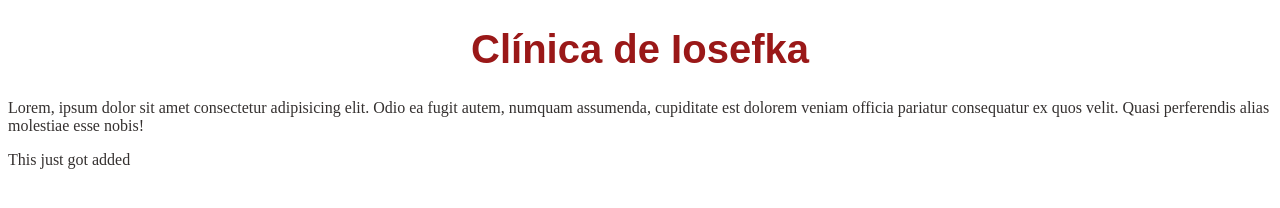
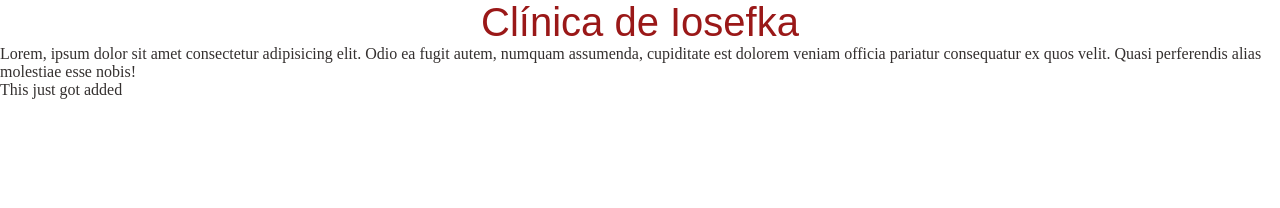
Before and after one commit to Lucas-AVS/sistematizacao-des.web, a plain HTML site: page index.html in a window 1280 px wide. Drawn offline with Linux system fonts and the light colour scheme; a web font is replaced by a local one.

Commit message:
chore: basic css default style reset

```diff
--- a/style.css
+++ b/style.css
@@ -1,3 +1,29 @@
+html {
+    box-sizing: border-box;
+    font-size: 16px;
+  }
+
+  *, *:before, *:after {
+    box-sizing: inherit;
+  }
+
+  body, h1, h2, h3, h4, h5, h6, p, ol, ul {
+    margin: 0;
+    padding: 0;
+    font-weight: normal;
+  }
+
+  ol, ul {
+    list-style: none;
+  }
+
+  img {
+    max-width: 100%;
+    height: auto;
+  }
+
+  /* basic css reset */
+
 @font-face {
     font-family: 'Fleshandblood';
     src: url('./assets/fonts/Fleshandblood-MVA5x.ttf');
```
